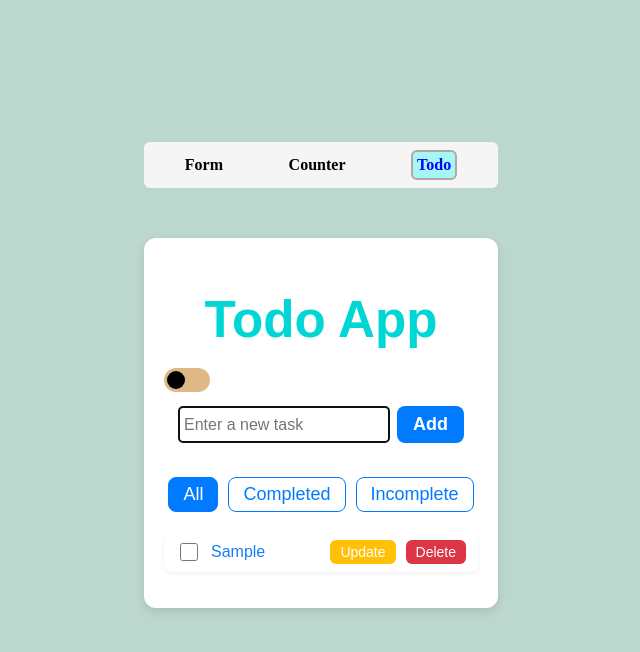
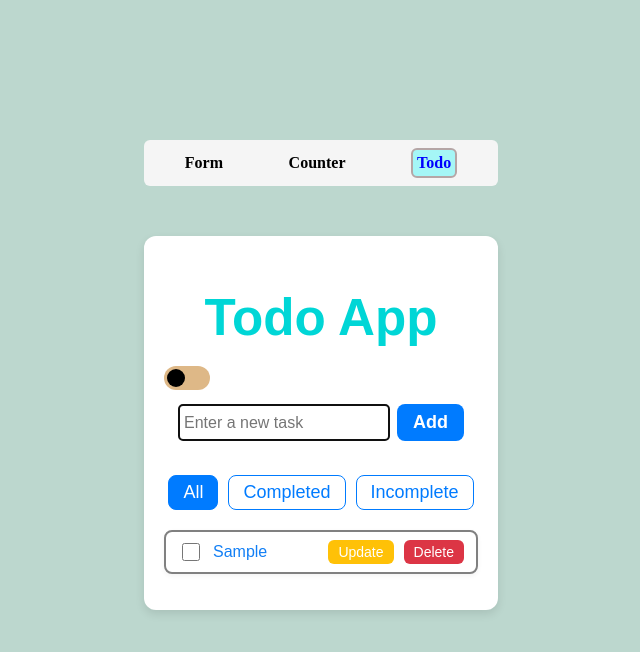
Before and after one commit to Kanchan012/form-react, a React (Vite) app in the folder form/: page /todo in a window 1280 px wide. Both pictures are taken after typing "Sample" into the empty fields and a click on the button "Add". Shown: the top 652 px of the page, without its empty margins (319-959 px from the left). Built offline with nearby package versions, Linux system fonts and the light colour scheme.

Commit message:
added text color in task list so that it can be seen in dark mode and light mode and added border in task item

```diff
--- a/form/src/pages/Todo.css
+++ b/form/src/pages/Todo.css
@@ -75,6 +75,7 @@
 }
 
 .task-item {
+  border: 2px solid gray;
   display: flex;
   align-items: center;
   justify-content: space-between;
```
